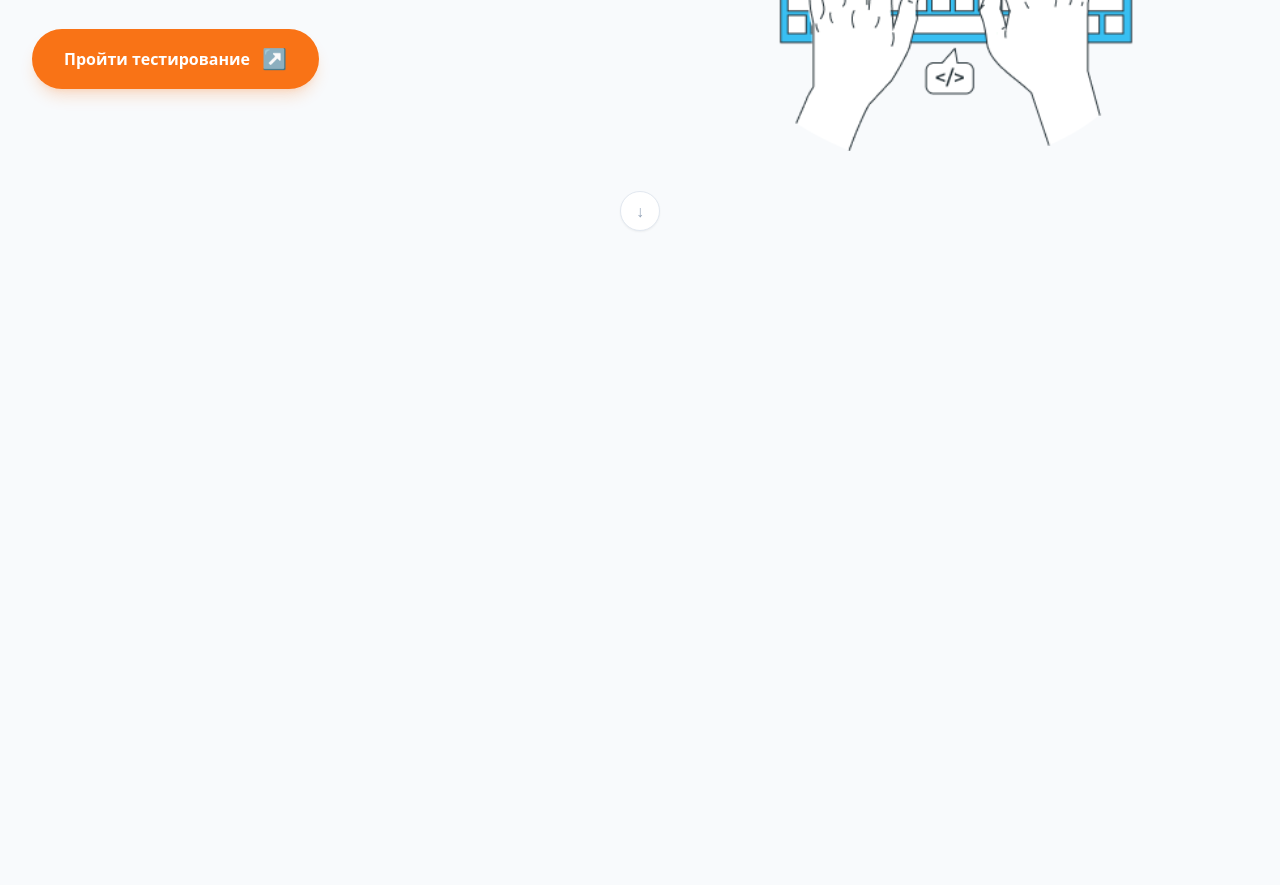
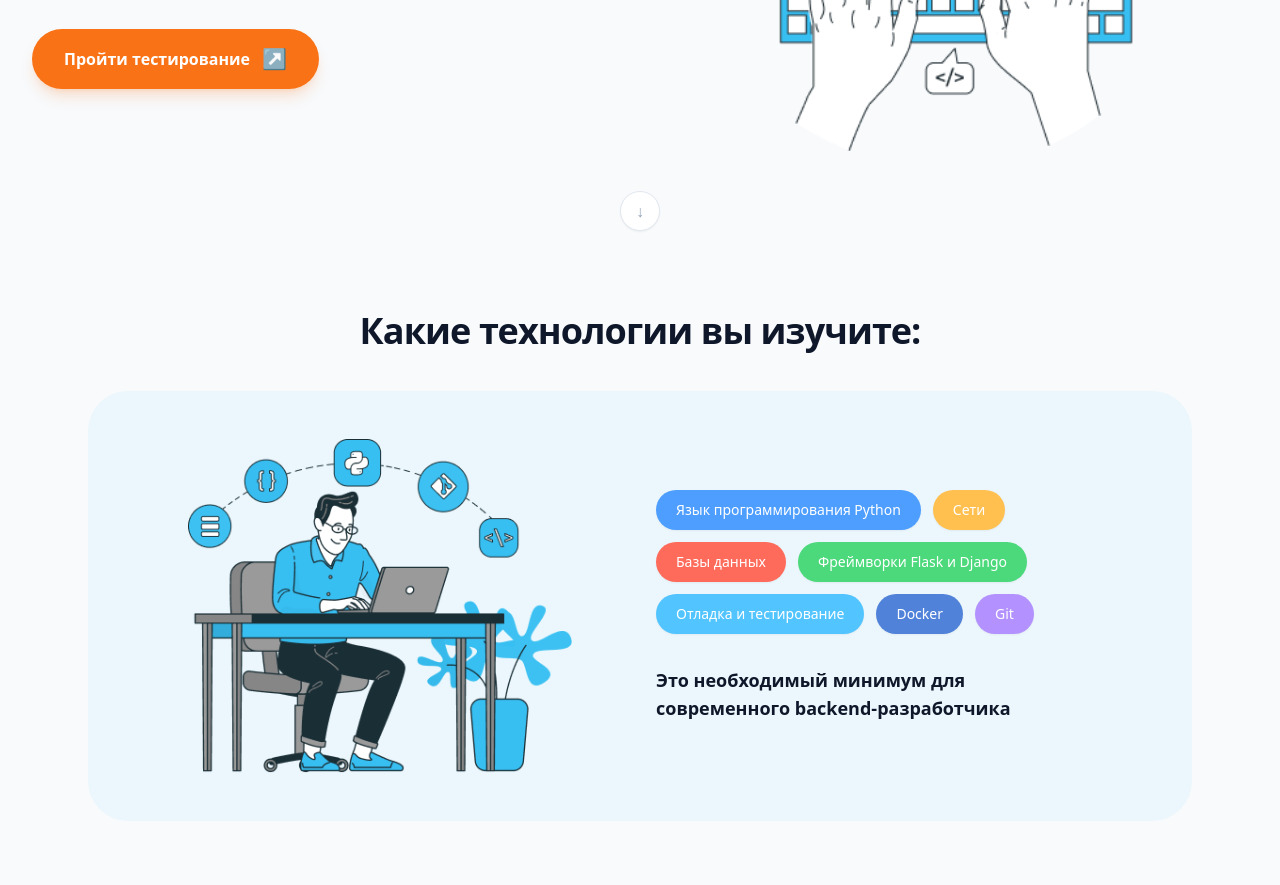
Before and after one commit to farzandikuhoibaland-stack/hw01.08.26, a website: page index.html in a window 1280 px wide. Shown: the part 519-1404 px from the top of the page. Before the commit the page ends 800 px from the top, so only its background shows below. Drawn offline with Linux system fonts and the light colour scheme.

Commit message:
technologies

```diff
--- a/index.html
+++ b/index.html
@@ -52,5 +52,53 @@
     </div>
   </section>
 
+
+
+  <section id="learn" class="max-w-6xl mx-auto px-6 py-16">
+    <h2 class="text-3xl md:text-4xl font-extrabold text-center text-slate-900 mb-10 tracking-tight">
+      Какие технологии вы изучите:
+    </h2>
+
+
+    <div class="bg-[#EBF7FC] rounded-[40px] p-8 md:p-12 grid md:grid-cols-2 gap-8 items-center">
+
+
+      <div class="flex justify-center">
+        <img src="./img2.png" alt="Developer at desk" class="w-full max-w-sm h-auto object-contain">
+      </div>
+
+      <div class="flex flex-col gap-6">
+        <div class="flex flex-wrap gap-3">
+          <span class="bg-[#4D9EFF] text-white px-5 py-2.5 rounded-full text-sm font-medium shadow-sm">
+            Язык программирования Python
+          </span>
+          <span class="bg-[#FFC050] text-white px-5 py-2.5 rounded-full text-sm font-medium shadow-sm">
+            Сети
+          </span>
+          <span class="bg-[#FF6B5B] text-white px-5 py-2.5 rounded-full text-sm font-medium shadow-sm">
+            Базы данных
+          </span>
+          <span class="bg-[#4CD97B] text-white px-5 py-2.5 rounded-full text-sm font-medium shadow-sm">
+            Фреймворки Flask и Django
+          </span>
+          <span class="bg-[#52C4FF] text-white px-5 py-2.5 rounded-full text-sm font-medium shadow-sm">
+            Отладка и тестирование
+          </span>
+          <span class="bg-[#5082D9] text-white px-5 py-2.5 rounded-full text-sm font-medium shadow-sm">
+            Docker
+          </span>
+          <span class="bg-[#B392FF] text-white px-5 py-2.5 rounded-full text-sm font-medium shadow-sm">
+            Git
+          </span>
+        </div>
+
+        <p class="text-slate-900 font-bold text-base md:text-lg mt-2 leading-snug">
+          Это необходимый минимум для<br class="hidden sm:inline"> современного backend-разработчика
+        </p>
+      </div>
+
+    </div>
+  </section>
+
 </body>
 </html>
```
Also changed, not shown: dist/output.css, img2.png (added).
